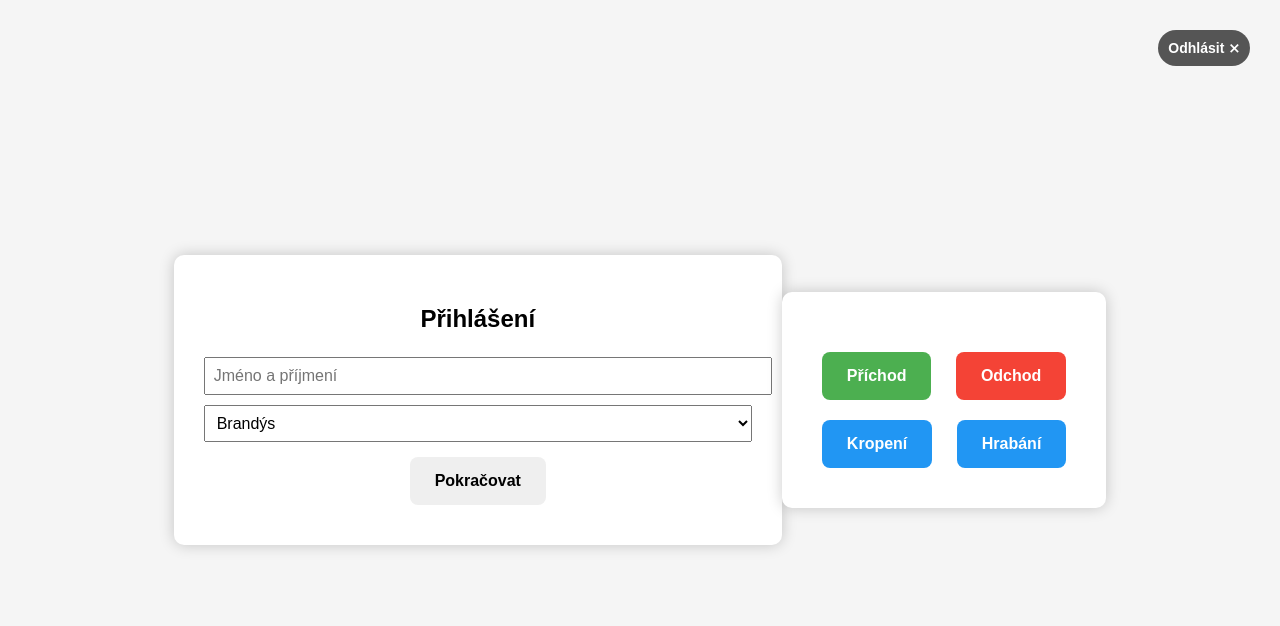
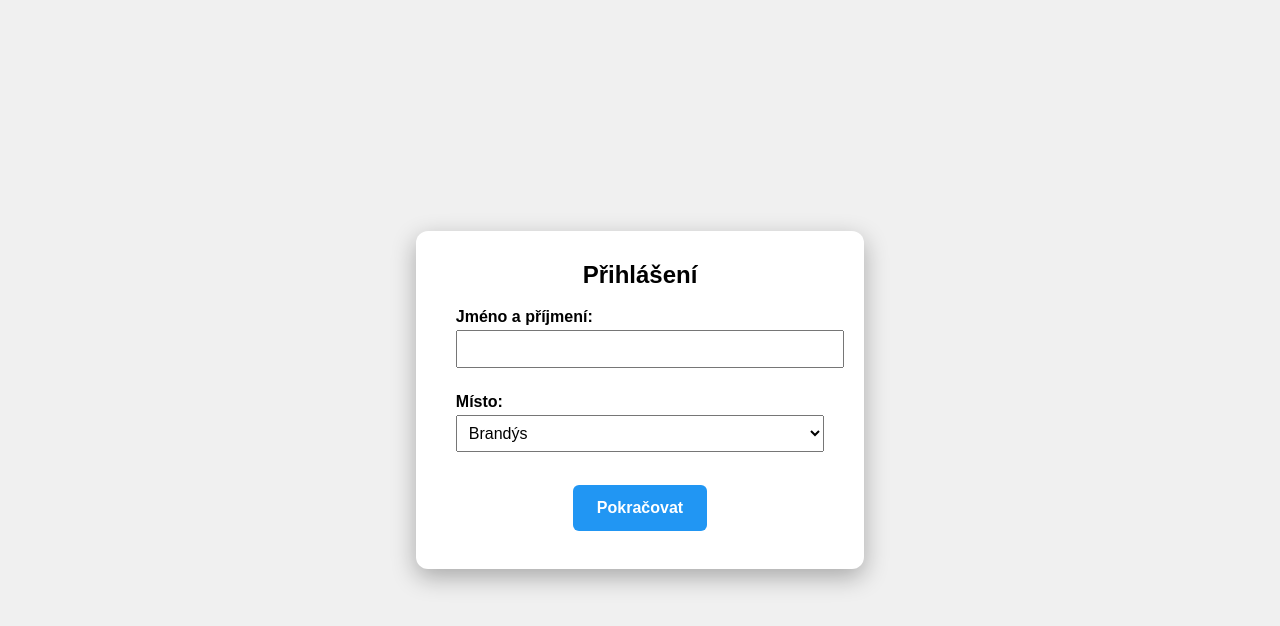
Before and after one commit to skalap03-source/dochazka-pokus-1, a plain HTML site: page index.html in a window 1280 px wide. Drawn offline with Linux system fonts and the light colour scheme.

Commit message:
Update index.html

```diff
--- a/index.html
+++ b/index.html
@@ -4,22 +4,84 @@
 <meta charset="UTF-8">
 <title>Docházkový panel</title>
 <style>
-    body { font-family: sans-serif; margin:0; height:100vh; display:flex; justify-content:center; align-items:center; background:#f5f5f5; }
-    #panel, #login { background:white; padding:30px; border-radius:10px; box-shadow:0 0 15px rgba(0,0,0,0.2); text-align:center; }
-    button { padding:15px 25px; font-size:16px; margin:10px; font-weight:bold; color:#000; border:none; border-radius:8px; cursor:pointer; }
-    #prichod { background:#4CAF50; color:white; }
-    #odchod { background:#F44336; color:white; }
-    #kropeni, #hrabani { background:#2196F3; color:white; }
-    #odhlasit { background:#555; color:white; position:absolute; top:20px; right:20px; padding:10px; font-size:14px; border-radius:50px; }
-    select, input { font-size:16px; padding:8px; margin:5px 0; width:100%; }
+  body {
+    font-family: sans-serif;
+    margin: 0;
+    padding: 0;
+    background-color: #f0f0f0;
+    height: 100vh;
+    display: flex;
+    justify-content: center;
+    align-items: center;
+  }
+
+  #modal {
+    background-color: white;
+    padding: 30px 40px;
+    border-radius: 12px;
+    box-shadow: 0 8px 25px rgba(0,0,0,0.3);
+    min-width: 320px;
+    max-width: 400px;
+    text-align: center;
+  }
+
+  h2 {
+    margin-top: 0;
+  }
+
+  label {
+    display: block;
+    text-align: left;
+    margin-bottom: 10px;
+    font-weight: bold;
+  }
+
+  input, select {
+    width: 100%;
+    padding: 8px;
+    font-size: 16px;
+    margin-top: 4px;
+    margin-bottom: 15px;
+  }
+
+  button {
+    padding: 14px 24px;
+    font-size: 16px;
+    font-weight: bold;
+    margin: 8px 6px;
+    border: none;
+    border-radius: 6px;
+    cursor: pointer;
+  }
+
+  .green { background-color: #4CAF50; color: black; }
+  .red { background-color: #F44336; color: black; }
+  .blue { background-color: #2196F3; color: white; }
+  .grey { background-color: #888888; color: white; }
+
+  #panel button {
+    min-width: 120px;
+  }
+
+  #logoutBtn {
+    position: absolute;
+    top: 20px;
+    right: 20px;
+  }
+
 </style>
 </head>
 <body>
 
+<div id="modal">
+
   <!-- Přihlášení -->
   <div id="login">
     <h2>Přihlášení</h2>
-  <input type="text" id="jmeno" placeholder="Jméno a příjmení">
+    <label>Jméno a příjmení:
+      <input type="text" id="jmeno">
+    </label>
+    <label>Místo:
       <select id="misto">
         <option value="Brandýs">Brandýs</option>
         <option value="Dejvice">Dejvice</option>
@@ -34,46 +96,87 @@
         <option value="Vypich">Vypich</option>
         <option value="Vyšehrad">Vyšehrad</option>
       </select>
-  <button onclick="prihlasit()">Pokračovat</button>
+    </label>
+    <button class="blue" onclick="prihlasit()">Pokračovat</button>
   </div>
 
-<!-- Panel -->
-<div id="panel" class="hidden">
-  <button id="odhlasit" onclick="odhlasit()">Odhlásit ⨯</button>
-  <h2 id="uzivatel"></h2>
+  <!-- Docházkový panel -->
+  <div id="panel" style="display:none;">
+    <h2>Docházkový panel</h2>
+    <p id="uzivatel" style="font-weight:bold;"></p>
+
+    <!-- Příchod / Odchod -->
     <div>
-    <button id="prichod" onclick="zapsatDochazku('Příchod')">Příchod</button>
-    <button id="odchod" onclick="zapsatDochazku('Odchod')">Odchod</button>
+      <button class="green" onclick="zapsatDochazku('Příchod')">Příchod</button>
+      <button class="red" onclick="zapsatDochazku('Odchod')">Odchod</button>
     </div>
+
+    <!-- Kropení / Hrabaní -->
     <div>
-    <button id="kropeni" onclick="zapsatInterval('Kropení')">Kropení</button>
-    <button id="hrabani" onclick="zapsatInterval('Hrabání')">Hrabání</button>
+      <button class="grey" onclick="zapsatInterval('Kropení')">Kropení</button>
+      <button class="grey" onclick="zapsatInterval('Hrabaní')">Hrabaní</button>
     </div>
+
+    <button id="logoutBtn" class="blue" onclick="odhlasit()">Odhlásit ⎋</button>
+  </div>
+
 </div>
 
 <script>
-const scriptURL = "TVÁ_URL_APPS_SCRIPT"; // sem vlož nasazený URL Web App
+const scriptURL = "https://script.google.com/macros/s/AKfycbyt49bf2EwJmwcsbyN6Q6H3QwsbmACPdFhSNU_z25ZVSdI0W7ysSHPRrBXjtFFqGqx1NQ/exec";
 
 function prihlasit() {
-  let jmeno = document.getElementById('jmeno').value.trim();
-  let misto = document.getElementById('misto').value;
-  if(!jmeno){ alert("Zadejte jméno"); return; }
-  sessionStorage.setItem("jmeno", jmeno);
-  sessionStorage.setItem("misto", misto);
-  document.getElementById('login').classList.add("hidden");
-  document.getElementById('panel').classList.remove("hidden");
+  const jmeno = document.getElementById('jmeno').value.trim();
+  const misto = document.getElementById('misto').value;
+  if (!jmeno) { alert('Zadej jméno'); return; }
+
+  sessionStorage.setItem('jmeno', jmeno);
+  sessionStorage.setItem('misto', misto);
+
+  document.getElementById('login').style.display = "none";
+  document.getElementById('panel').style.display = "block";
   document.getElementById('uzivatel').innerText = `${jmeno} (${misto})`;
 }
 
-function odhlasit(){
+function odhlasit() {
   sessionStorage.clear();
-  document.getElementById('panel').classList.add("hidden");
-  document.getElementById('login').classList.remove("hidden");
+  document.getElementById('panel').style.display = "none";
+  document.getElementById('login').style.display = "block";
 }
 
 function zapsatInterval(typ){
-  const jmeno = sessionStorage.getItem("jmeno");
-  const misto = sessionStorage.getItem("misto");
-  const data = { jmeno, misto, typ, cas: new Date(), action:"interval" };
-  fetch(scriptURL,{ method:"POST", body: new URLSearchParams(data) })
-  .then(r=>r.text()).then(alert).
+  const jmeno = sessionStorage.getItem('jmeno');
+  const misto = sessionStorage.getItem('misto');
+  const cas = new Date().toLocaleString('cs-CZ');
+
+  const data = { jmeno, misto, typ, cas, action: "interval" };
+
+  fetch(scriptURL,{
+    method:'POST',
+    headers:{'Content-Type':'application/x-www-form-urlencoded'},
+    body: new URLSearchParams(data)
+  })
+  .then(response => response.text())
+  .then(result => alert(result))
+  .catch(err => alert("Chyba: " + err));
+}
+
+function zapsatDochazku(typ){
+  const jmeno = sessionStorage.getItem('jmeno');
+  const misto = sessionStorage.getItem('misto');
+
+  const data = { jmeno, misto, typ, action:"dochazka" };
+
+  fetch(scriptURL,{
+    method:'POST',
+    headers:{'Content-Type':'application/x-www-form-urlencoded'},
+    body: new URLSearchParams(data)
+  })
+  .then(response => response.text())
+  .then(result => alert(result))
+  .catch(err => alert("Chyba: " + err));
+}
+</script>
+
+</body>
+</html>
```
Lines whose indentation alone changed are shown as unchanged.
